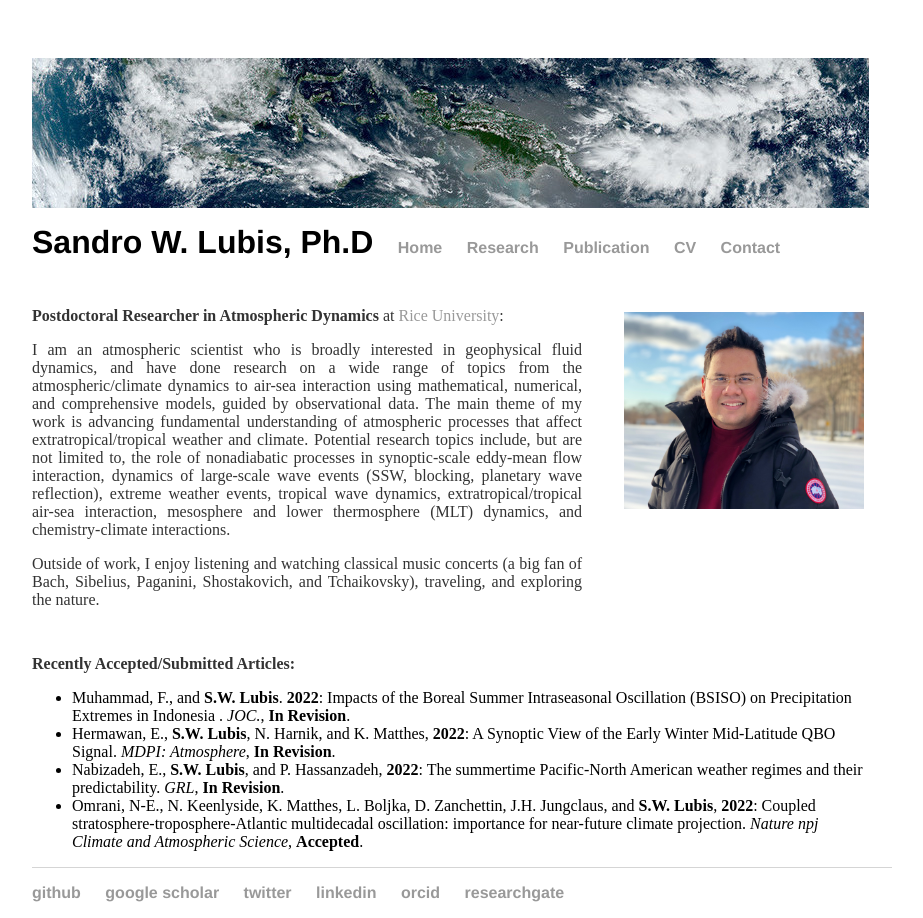
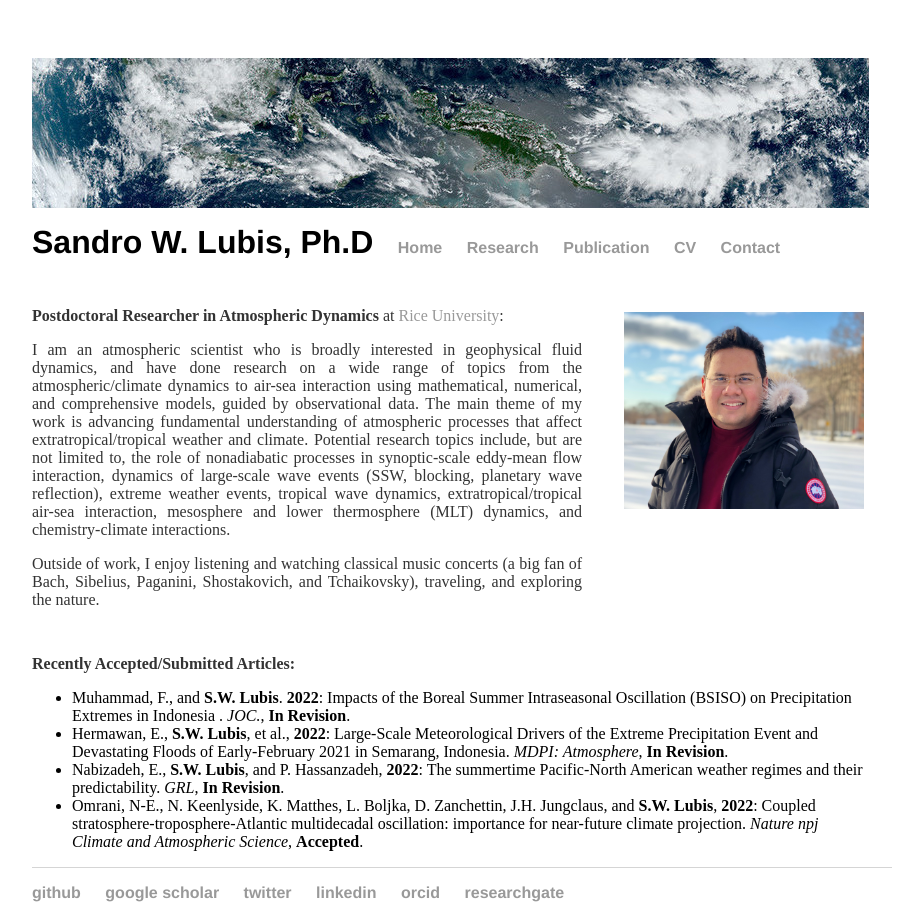
Before and after one commit to sandrolubis/sandrolubis.github.io, a Jekyll site: the page built from index.html, in a window 1280 px wide. Shown: the whole page, without its empty margins (276-1199 px from the left). Built offline with Jekyll 4.4.1, drawn with Linux system fonts in a browser that asks for light colours.

Commit message:
Update index.html

```diff
--- a/index.html
+++ b/index.html
@@ -50,7 +50,7 @@
 	<p class="ex", style="padding-top:30px"><font size=3><b>Recently Accepted/Submitted Articles:</b></p>
 		<ul class="ex">
 			<li>Muhammad, F., and <b>S.W. Lubis</b>. <b>2022</b>: Impacts of the Boreal Summer Intraseasonal Oscillation (BSISO) on Precipitation Extremes in Indonesia </a>. <i>JOC.</i>, <b>In Revision</b>.</li>
-			<li>Hermawan, E., <b>S.W. Lubis</b>, N. Harnik, and K. Matthes, <b>2022</b>: A Synoptic View of the Early Winter Mid-Latitude QBO Signal. <i>MDPI: Atmosphere</i>, <b>In Revision</b>.</li>
+			<li>Hermawan, E., <b>S.W. Lubis</b>, et al., <b>2022</b>: Large-Scale Meteorological Drivers of the Extreme Precipitation Event and Devastating Floods of Early-February 2021 in Semarang, Indonesia. <i>MDPI: Atmosphere</i>, <b>In Revision</b>.</li>
 			<li>Nabizadeh, E., <b>S.W. Lubis</b>, and P. Hassanzadeh, <b>2022</b>: The summertime Pacific-North American weather regimes and their predictability. <i>GRL</i>, <b>In Revision</b>.</li>
 			<li>Omrani, N-E., N. Keenlyside, K. Matthes, L. Boljka, D. Zanchettin, J.H. Jungclaus, and <b>S.W. Lubis</b>, <b>2022</b>: Coupled stratosphere-troposphere-Atlantic multidecadal oscillation: importance for near-future climate projection. <i>Nature npj Climate and Atmospheric Science</i>, <b>Accepted</b>.</li>
 		</ul>
```
